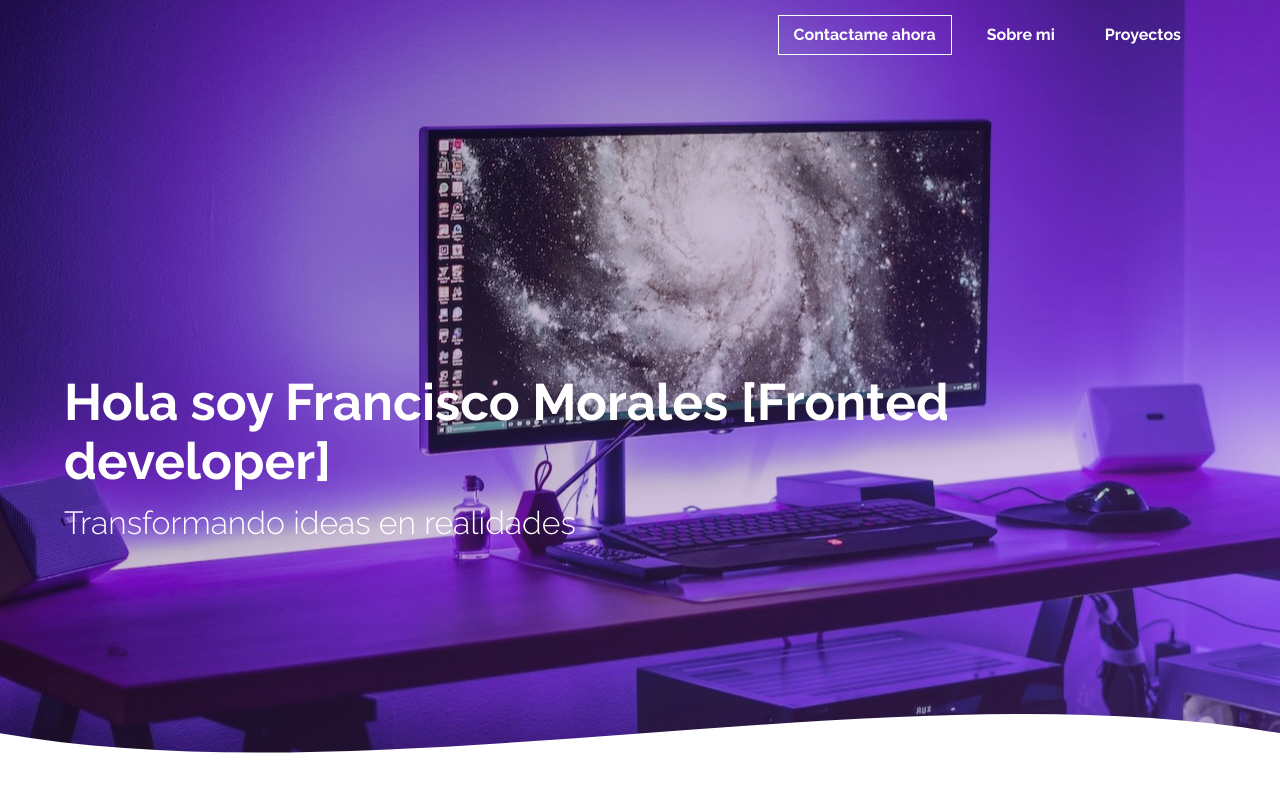
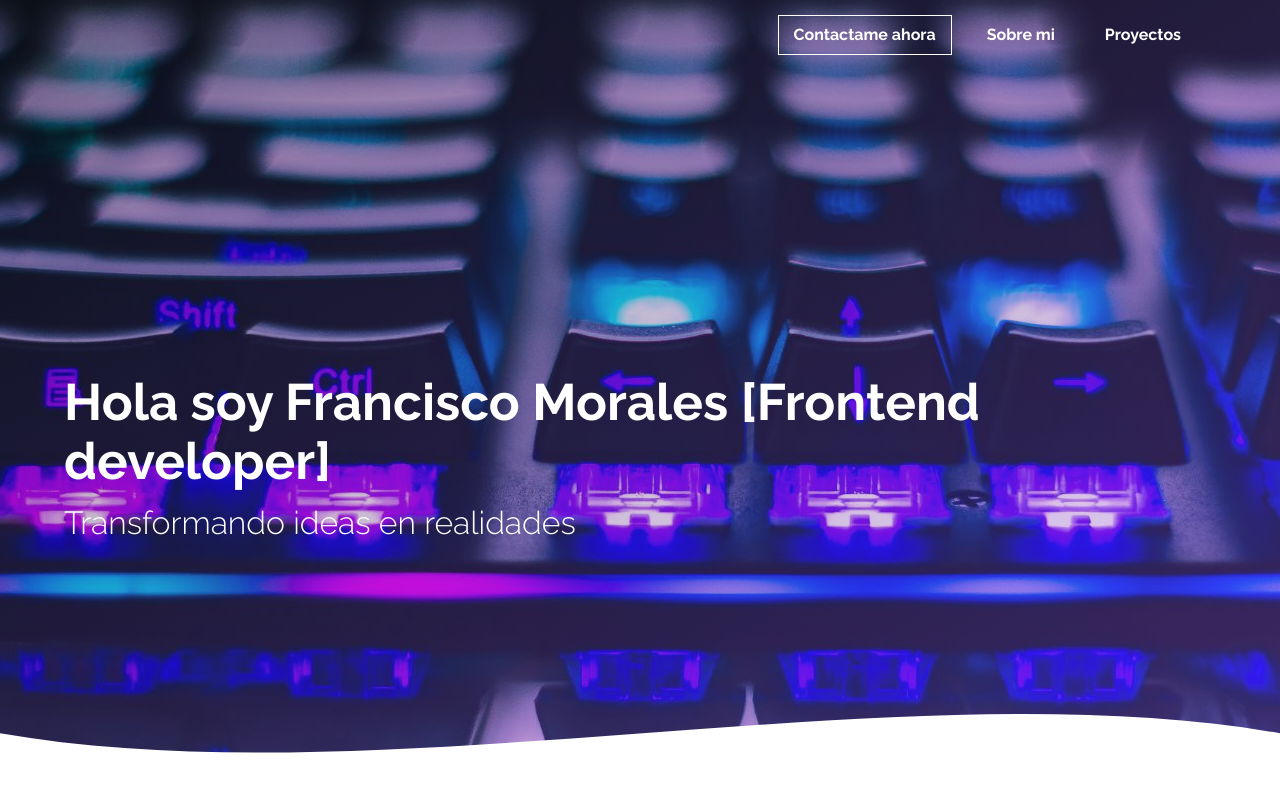
Before and after one commit to FranciscoMoralesSanchez/Portafolio, a plain HTML site: page index.html in a window 1280 px wide. Shown: the top 797 px of the page. Drawn offline with Linux system fonts and the light colour scheme.

Commit message:
Cambiando imagen

```diff
--- a/css/estilos.css
+++ b/css/estilos.css
@@ -46,7 +46,7 @@ body{
 
 .hero{
   height: 100vh;
-  background: var(--background), url('../recursos/pc.jpg');
+  background: var(--background), url('../recursos/NeonBlue.jpg');
   background-repeat: no-repeat;
   background-size: inherit;
   background-attachment: fixed;
--- a/index.html
+++ b/index.html
@@ -22,7 +22,7 @@
 
       <section class="hero__container" id="sobreMi">
         <div class="hero_texts">
-          <h1 class="hero__title">Hola soy Francisco Morales [Fronted developer]</h1>
+          <h1 class="hero__title">Hola soy Francisco Morales [Frontend developer]</h1>
           <h2 class="hero__subtitle">Transformando ideas en realidades</h2>
           <!-- <a href="#" class="hero_cta">Contactame ahora</a> -->
         </div>
```
Also changed, not shown: recursos/NeonBlue.jpg (added), 3 other files.
